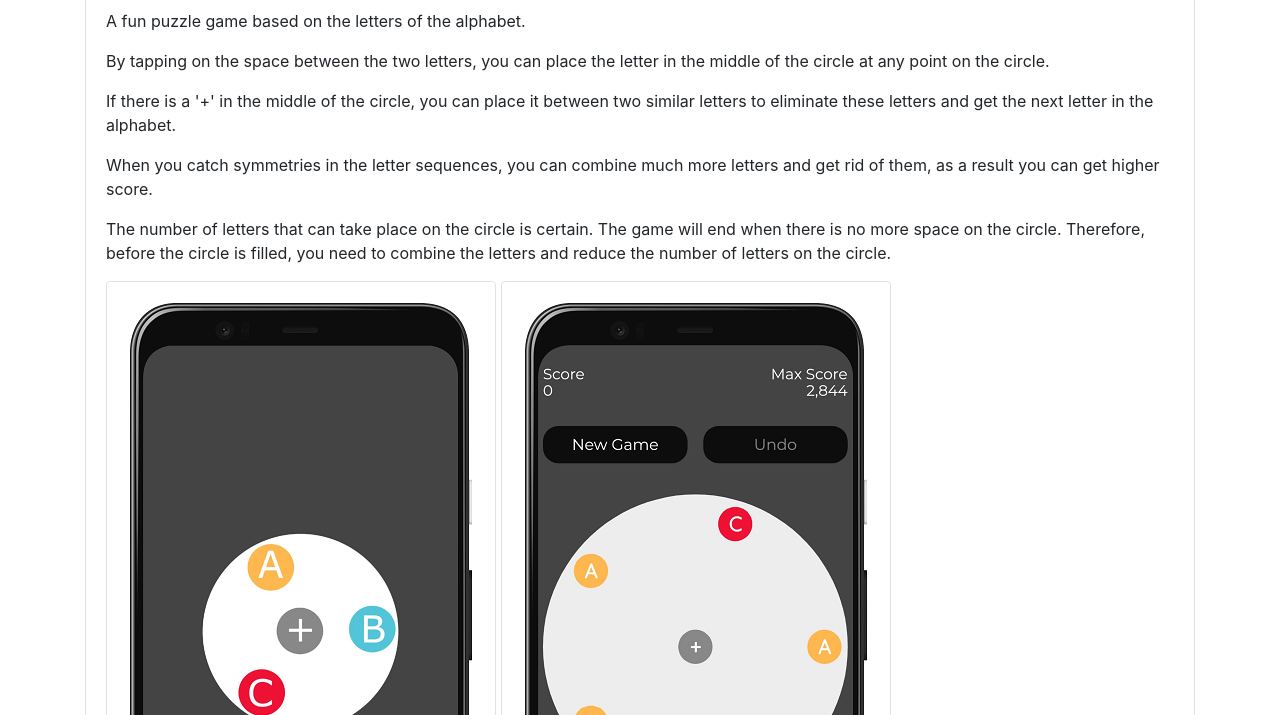
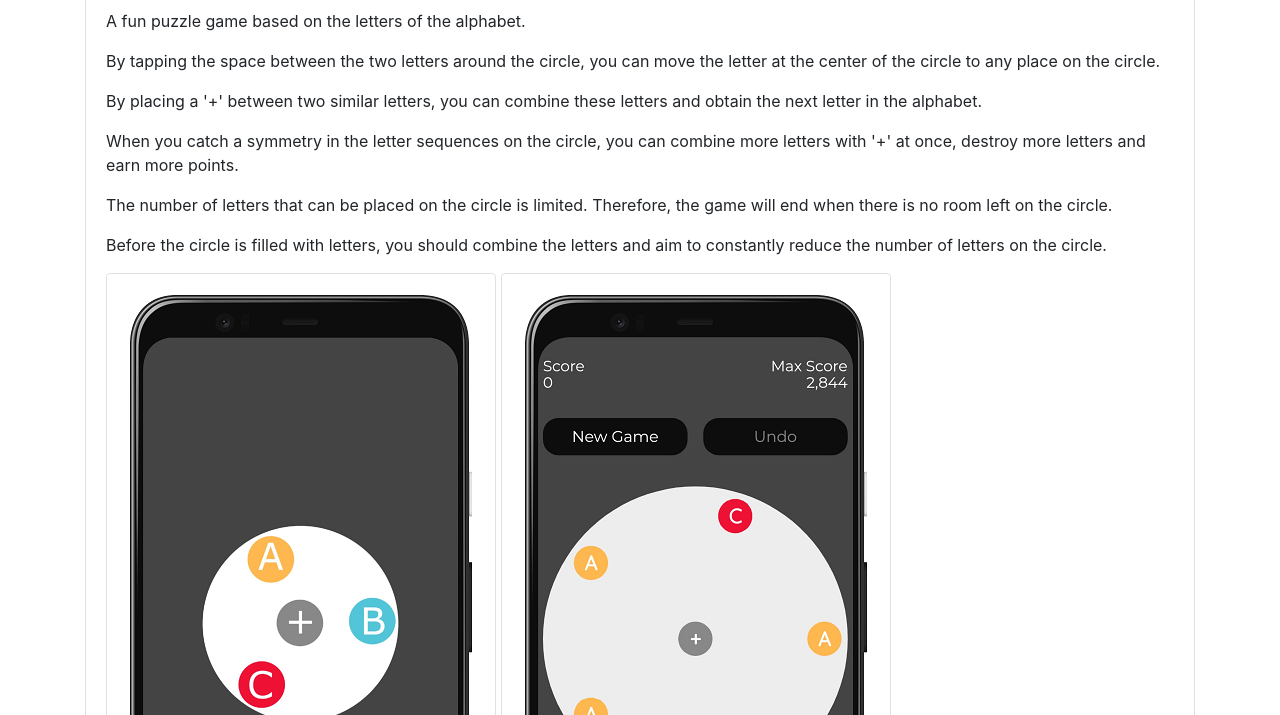
Before and after one commit to pixtorygame/pixtorygame.github.io, a plain HTML site: page index.html in a window 1280 px wide. Shown: the part 4245-4960 px from the top of the page. Drawn offline with Linux system fonts and the light colour scheme.

Commit message:
descriptions updated

```diff
--- a/index.html
+++ b/index.html
@@ -98,10 +98,11 @@
 		  <img src="img/letterring-logo.png" class="img-fluid" alt=""></img>
           <h3 class="card-title">Letter Ring Puzzle</h3>
           <p class="card-text">A fun puzzle game based on the letters of the alphabet.</p>
-		  <p class="card-text">By tapping on the space between the two letters, you can place the letter in the middle of the circle at any point on the circle.</p>
-		  <p class="card-text">If there is a '+' in the middle of the circle, you can place it between two similar letters to eliminate these letters and get the next letter in the alphabet.</p>
-		  <p class="card-text">When you catch symmetries in the letter sequences, you can combine much more letters and get rid of them, as a result you can get higher score.</p>
-		  <p class="card-text">The number of letters that can take place on the circle is certain. The game will end when there is no more space on the circle. Therefore, before the circle is filled, you need to combine the letters and reduce the number of letters on the circle.</p>
+		  <p class="card-text">By tapping the space between the two letters around the circle, you can move the letter at the center of the circle to any place on the circle.</p>
+		  <p class="card-text">By placing a '+' between two similar letters, you can combine these letters and obtain the next letter in the alphabet.</p>
+		  <p class="card-text">When you catch a symmetry in the letter sequences on the circle, you can combine more letters with '+' at once, destroy more letters and earn more points.</p>
+		  <p class="card-text">The number of letters that can be placed on the circle is limited. Therefore, the game will end when there is no room left on the circle.</p>
+		  <p class="card-text">Before the circle is filled with letters, you should combine the letters and aim to constantly reduce the number of letters on the circle.</p>
           <img src="img/letterring1.png" class="img-fluid img-thumbnail" alt="">
 		  <img src="img/letterring2.png" class="img-fluid img-thumbnail" alt="">
 		  <br><br>
```
